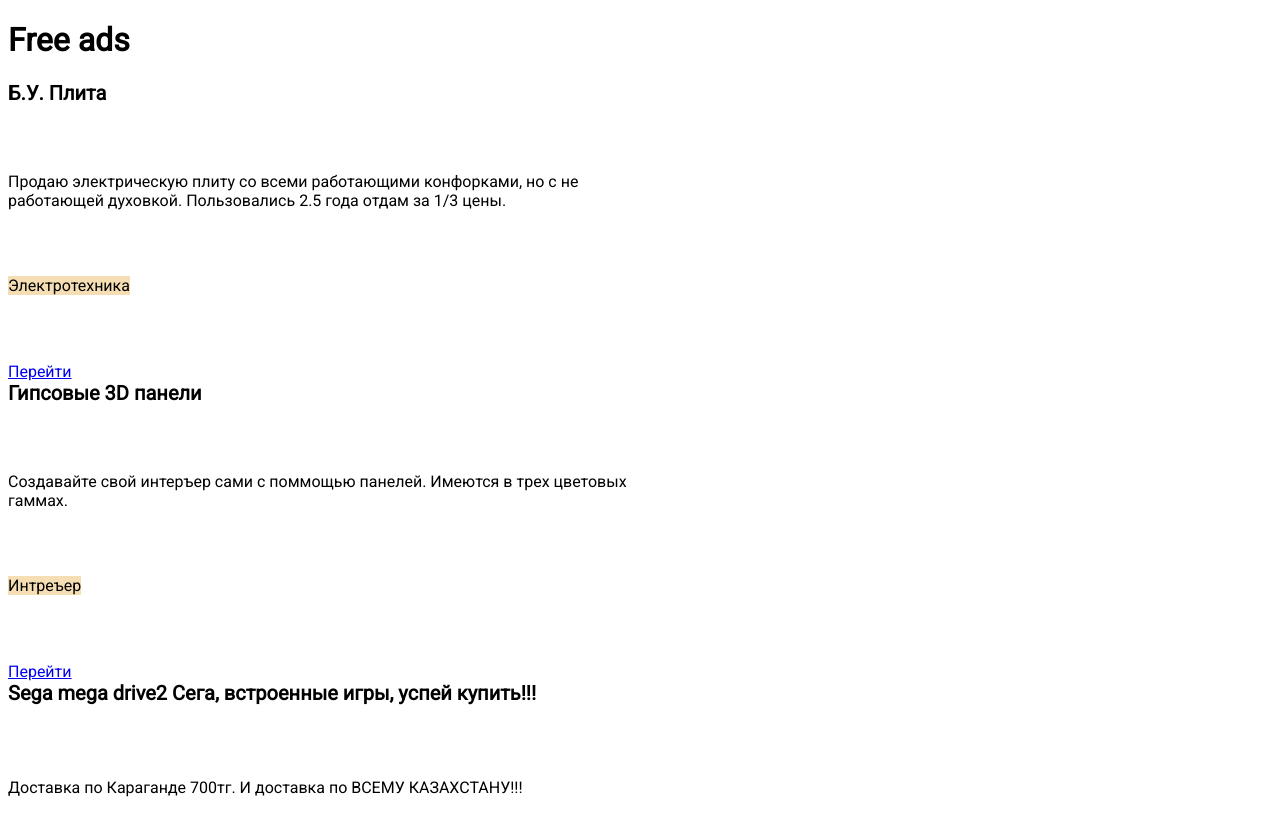
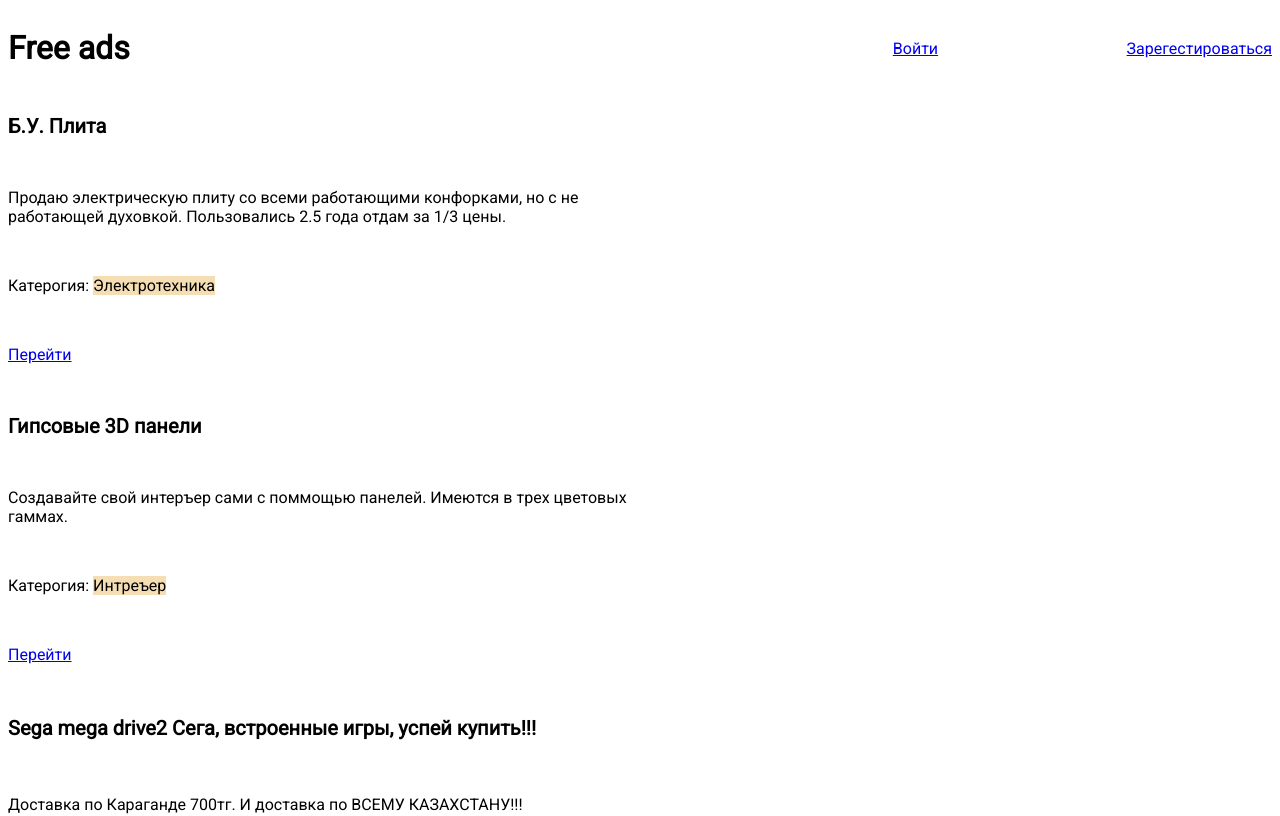
Before and after one commit to Artem123456789/free-ads, an Angular app: page /start in a window 1280 px wide. Shown: the top 816 px of the page. Built offline with nearby package versions, Linux system fonts and the light colour scheme.

Commit message:
some html and css added

```diff
--- a/src/app/ad-start/ad-start.component.css
+++ b/src/app/ad-start/ad-start.component.css
@@ -2,7 +2,7 @@
 {
     display: flex;
     flex-direction: column;
-    justify-content: space-between;
+    justify-content: space-around;
     align-items: flex-start;
     width: 50%;
     height: 300px;
--- a/src/app/ad-start/ad-start.component.html
+++ b/src/app/ad-start/ad-start.component.html
@@ -1,4 +1,7 @@
-<div class="ad-header">{{ ad.name }}</div>
-<div class="ad-text">{{ ad.text }}</div>
-<div class="ad-category">{{ ad.category }}</div>
-<a routerLink="['/ads', 'ad.id']">Перейти</a>
+<span class="ad-header">{{ ad.name }}</span>
+<span class="ad-text">{{ ad.text }}</span>
+<div class="ad-category-text">
+    Катерогия:
+    <span class="ad-category">{{ ad.category }}</span>
+</div>
+<a [routerLink]="['/ads', 'ad.id']">Перейти</a>
--- a/src/app/app-routing.module.ts
+++ b/src/app/app-routing.module.ts
@@ -1,9 +1,13 @@
 import { NgModule } from '@angular/core';
 import { Routes, RouterModule } from '@angular/router';
 import { StartPageComponent } from './start-page/start-page.component';
+import { LoginComponent } from './login/login.component';
+import { SignUpComponent } from './sign-up/sign-up.component';
 
 const routes: Routes = [
-  {path: 'start', component: StartPageComponent }
+  { path: 'login', component: LoginComponent },
+  { path: 'signup', component: SignUpComponent },
+  { path: 'start', component: StartPageComponent }
 ];
 
 @NgModule({
--- a/src/app/app.component.css
+++ b/src/app/app.component.css
@@ -0,0 +1,23 @@
+header
+{
+    display: flex;
+    flex-direction: row;
+    justify-content: space-between;
+    align-items: center;
+    width: 100%;
+}
+
+.router-links
+{
+    display: flex;
+    flex-direction: row;
+    justify-content: space-between;
+    align-items: center;
+    width: 30%;
+}
+
+.start-page-link
+{
+    text-decoration: none;
+    color: black;
+}
--- a/src/app/app.component.html
+++ b/src/app/app.component.html
@@ -1,2 +1,10 @@
-<h1>Free ads</h1>
+<header>
+    <h1>
+        <a class="start-page-link" routerLink="/start">Free ads</a>
+    </h1>
+    <div class="router-links">
+        <a routerLink="/login">Войти</a>
+        <a routerLink="/signup">Зарегестироваться</a>
+    </div>
+</header>
 <router-outlet></router-outlet>
```
